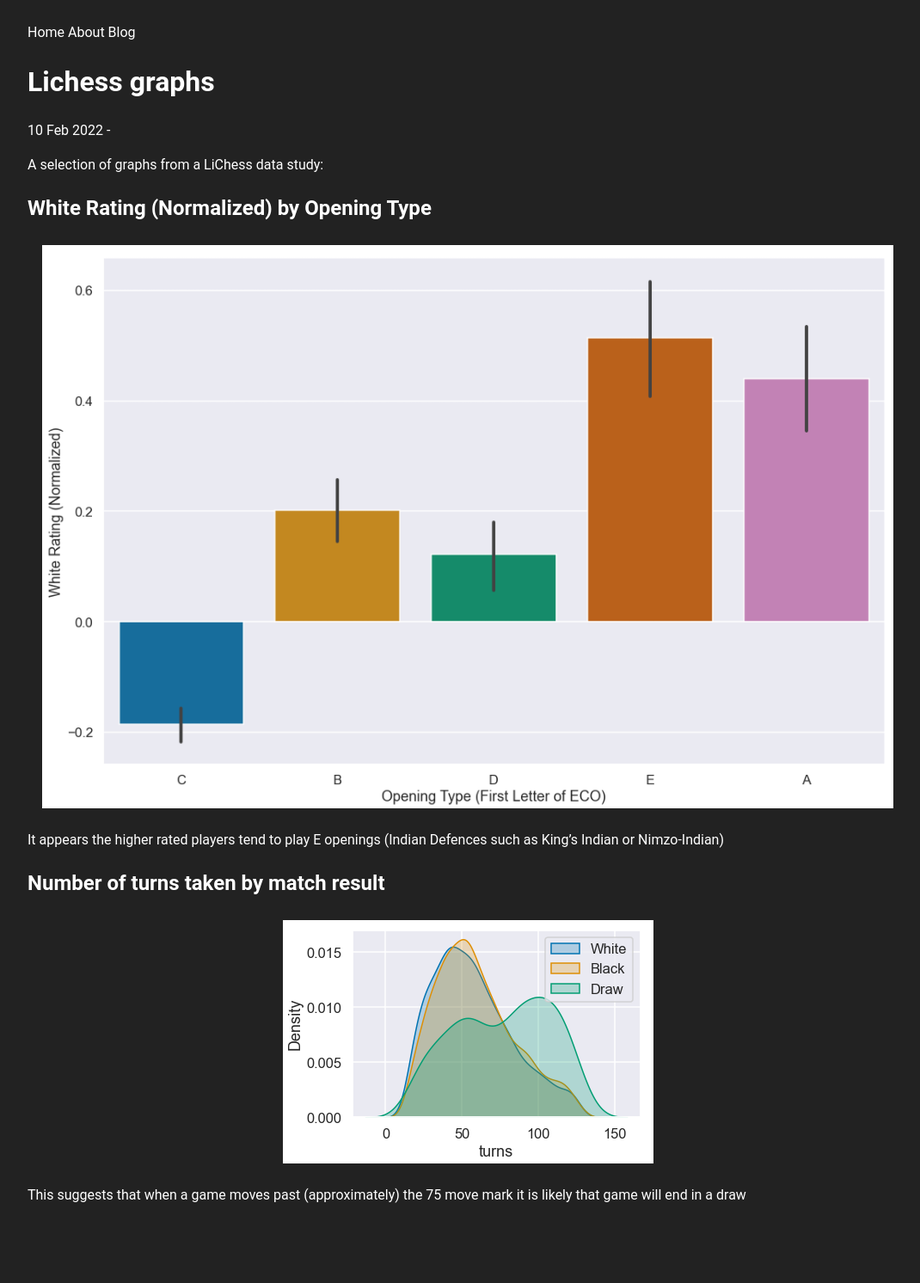
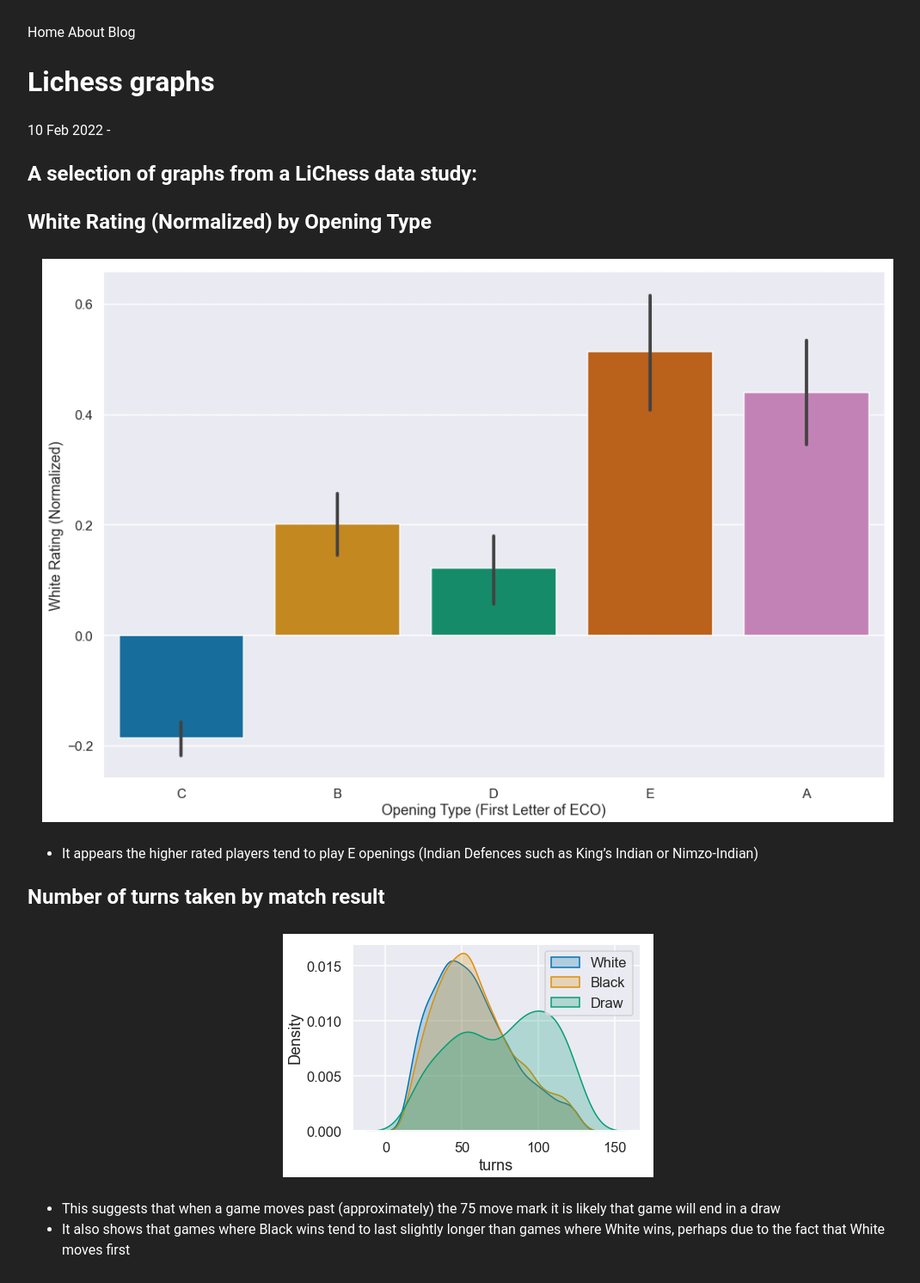
Before and after one commit to e-floate/e-floate.github.io, a Jekyll site: the page built from _posts/2022-02-10-LiChess Graphs.md, in a window 1280 px wide. Shown: the whole page at 86% size, without its empty margins (96-1166 px from the left). Built offline with Jekyll 4.4.1, drawn with Linux system fonts in a browser that asks for light colours; before the commit the page ends 1428 px from its top, so only the background shows below that.

Commit message:
Changes to Lichess blog post

```diff
--- a/_posts/2022-02-10-LiChess Graphs.md
+++ b/_posts/2022-02-10-LiChess Graphs.md
@@ -1,16 +1,17 @@
 ---
 
 ---
-A selection of graphs from a LiChess data study:
+## A selection of graphs from a LiChess data study:
 
 ## White Rating (Normalized) by Opening Type
 
 ![White Rating (Normalized) by Opening Type](/assets/images/Opening_Type_v_Rating.png "White Rating (Normalized) by Opening Type")
 
-It appears the higher rated players tend to play E openings (Indian Defences such as King's Indian or Nimzo-Indian)
+- It appears the higher rated players tend to play E openings (Indian Defences such as King's Indian or Nimzo-Indian)
 
 ## Number of turns taken by match result
 
 ![Graph 2](/assets/images/Turns_Dist_by_Result.png "graph")
 
-This suggests that when a game moves past (approximately) the 75 move mark it is likely that game will end in a draw
+- This suggests that when a game moves past (approximately) the 75 move mark it is likely that game will end in a draw
+- It also shows that games where Black wins tend to last slightly longer than games where White wins, perhaps due to the fact that White moves first
```
Also changed, not shown: 2 other files.
